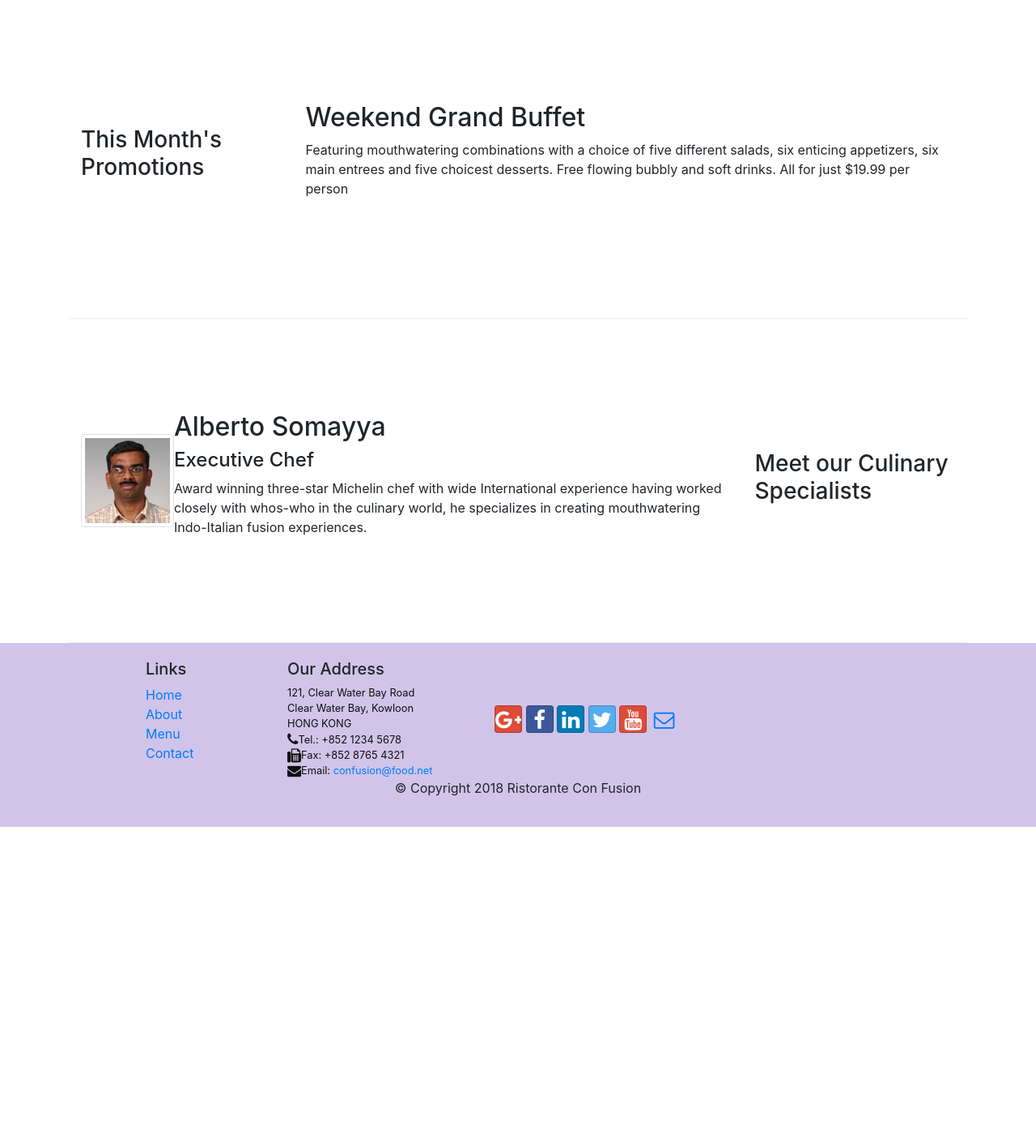
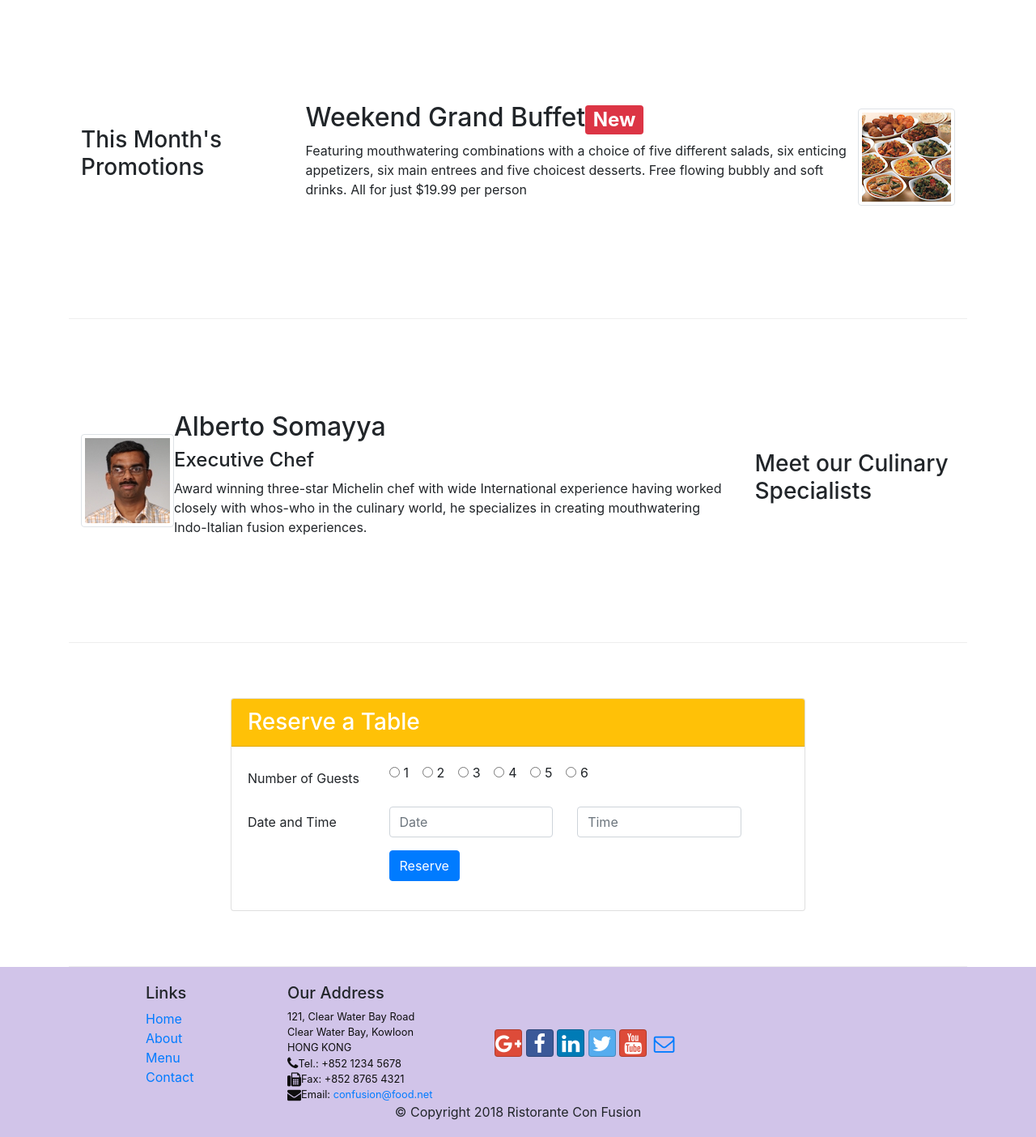
Before and after one commit to kavyakonisa/Restaurant_frontend, a website: page index.html in a window 1280 px wide. Shown: the part 740-2144 px from the top of the page at 81% size. Before the commit the page ends 1761 px from the top, so only its background shows below. Drawn offline with nearby package versions, Linux system fonts and the light colour scheme.

Commit message:
Assignment 2

```diff
--- a/index.html
+++ b/index.html
@@ -43,9 +43,15 @@
                     <h1>Ristorante con Fusion</h1>
                     <p>We take inspiration from the World's best cuisines, and create a unique fusion experience. Our lipsmacking creations will tickle your culinary senses!</p>
                 </div>
-                <div class="col-12 col-sm align self-center">
+                <div class="col-12 col-sm-3 align self-center">
                     <img src="img/logo.png" class="img-fluid">
                 </div>
+                <div class="col-12 col-sm-3 align-self-center">
+                    <a role="button" class="btn btn-warning btn-sm btn-block" href="#Reservation">
+                      Reserve Table
+                    </a>
+                </div>
+
             </div>
         </div>
     </header>
@@ -60,7 +66,7 @@
                     <img class="d-flex-mr-3 img-thumbnail align-self-center" src="img/uthappizza.png" alt="uthappizza">
                     <div class="media-body">
                         <h2 class="mt-0">Uthappizza<span class="badge badge-danger">HOT</span><span class="badge badge-pill badge-secondary">$4.99</span></h2>
-                        <p>A unique combination of Indian Uthappam (pancake) and Italian pizza, topped with Cerignola olives, ripe vine cherry tomatoes, Vidalia onion, Guntur chillies and Buffalo Paneer.</p>
+                        <p class="d-none d-sm-block">A unique combination of Indian Uthappam (pancake) and Italian pizza, topped with Cerignola olives, ripe vine cherry tomatoes, Vidalia onion, Guntur chillies and Buffalo Paneer.</p>
                     </div>
 
                 </div>
@@ -73,9 +79,14 @@
             <div class="col-12 col-sm-4 col-md-3">
                 <h3>This Month's Promotions</h3>
             </div>
-            <div class="col col-sm col-md">
-                <h2>Weekend Grand Buffet</h2>
-                <p>Featuring mouthwatering combinations with a choice of five different salads, six enticing appetizers, six main entrees and five choicest desserts. Free flowing bubbly and soft drinks. All for just $19.99 per person </p>
+            <div class="col col-sm">
+                <div class="media">
+                <div class="media-body">
+                <h2 class="mt-0">Weekend Grand Buffet<span class="badge badge-danger">New</span></h2>
+                <p class="d-none d-sm-block">Featuring mouthwatering combinations with a choice of five different salads, six enticing appetizers, six main entrees and five choicest desserts. Free flowing bubbly and soft drinks. All for just $19.99 per person </p>
+            </div>
+                <img class="d-flex-mr-3 img-thumbnail align-self-center" src="img/buffet.png" alt="buffet">
+            </div>
             </div>
         </div>
 
@@ -89,13 +100,74 @@
                     <div class="media-body">
                         <h2 class="mt-0">Alberto Somayya</h2>
                         <h4>Executive Chef</h4>
-                        <p>Award winning three-star Michelin chef with wide International experience having worked closely with whos-who in the culinary world, he specializes in creating mouthwatering Indo-Italian fusion experiences. </p>
+                        <p class="d-none d-sm-block">Award winning three-star Michelin chef with wide International experience having worked closely with whos-who in the culinary world, he specializes in creating mouthwatering Indo-Italian fusion experiences. </p>
                     </div>
 
                 </div>
             </div>
         </div>
-    </div>
+
+     <div class="row row-content align-items-center">
+        <div class="col-12 col-sm-8 offset-sm-2">
+            <div class="card" id="Reservation">
+                 <h3 class="card-header bg-warning text-white">Reserve a Table</h3>
+                <div class="card-body">
+                <form>
+                    <div class="form-group row">
+                       <label for="no_of_guests" class="col-md-3 col-form-label">Number of Guests</label>
+                       <div class="col-md-9">
+                            <div class="form-check form-check-inline">
+                               <input class="form-check-input" type="radio" name="inlineRadioOptions" id="inlineRadio1" value="option1">
+                               <label class="form-check-label" for="inlineRadio1">1</label>
+                            </div>
+                            <div class="form-check form-check-inline">
+                                      <input class="form-check-input" type="radio" name="inlineRadioOptions" id="inlineRadio2" value="option2">
+                                      <label class="form-check-label" for="inlineRadio2">2</label>
+                            </div>
+                            <div class="form-check form-check-inline">
+                                      <input class="form-check-input" type="radio" name="inlineRadioOptions" id="inlineRadio3" value="option3">
+                                      <label class="form-check-label" for="inlineRadio3">3</label>
+                            </div>
+                            <div class="form-check form-check-inline">
+                                      <input class="form-check-input" type="radio" name="inlineRadioOptions" id="inlineRadio4" value="option4">
+                                      <label class="form-check-label" for="inlineRadio4">4</label>
+                           </div>
+                            <div class="form-check form-check-inline">
+                                      <input class="form-check-input" type="radio" name="inlineRadioOptions" id="inlineRadio5" value="option5">
+                                      <label class="form-check-label" for="inlineRadio5">5</label>
+                            </div>
+                            <div class="form-check form-check-inline">
+                                      <input class="form-check-input" type="radio" name="inlineRadioOptions" id="inlineRadio6" value="option6">
+                                      <label class="form-check-label" for="inlineRadio6">6</label>
+                            </div>
+                        </div>
+                    </div>
+                    <div class="form-group row">
+                       <label for="date&time" class=" col-md-3 col-form-label">Date and Time</label>
+                       <div class="col-md-4">
+                           <input type="text" class="form-control" id="date" name="date" placeholder="Date">
+                       </div>
+                        <div class="col-md-4">
+                           <input type="text" class="form-control" id="time" name="time" placeholder="Time">
+                       </div>
+                    </div>
+                       <div class="form-group row">
+                        <div class="offset-md-3 col-md-9">
+                            <button type="submit" class="btn btn-primary">
+                               Reserve
+                            </button>
+                        </div>
+                        </div>
+
+                 </form>
+             </div>
+         </div>
+     </div>
+ </div>
+ </div>
+
+
+
 
     <footer class="footer">
         <div class="container">
```
